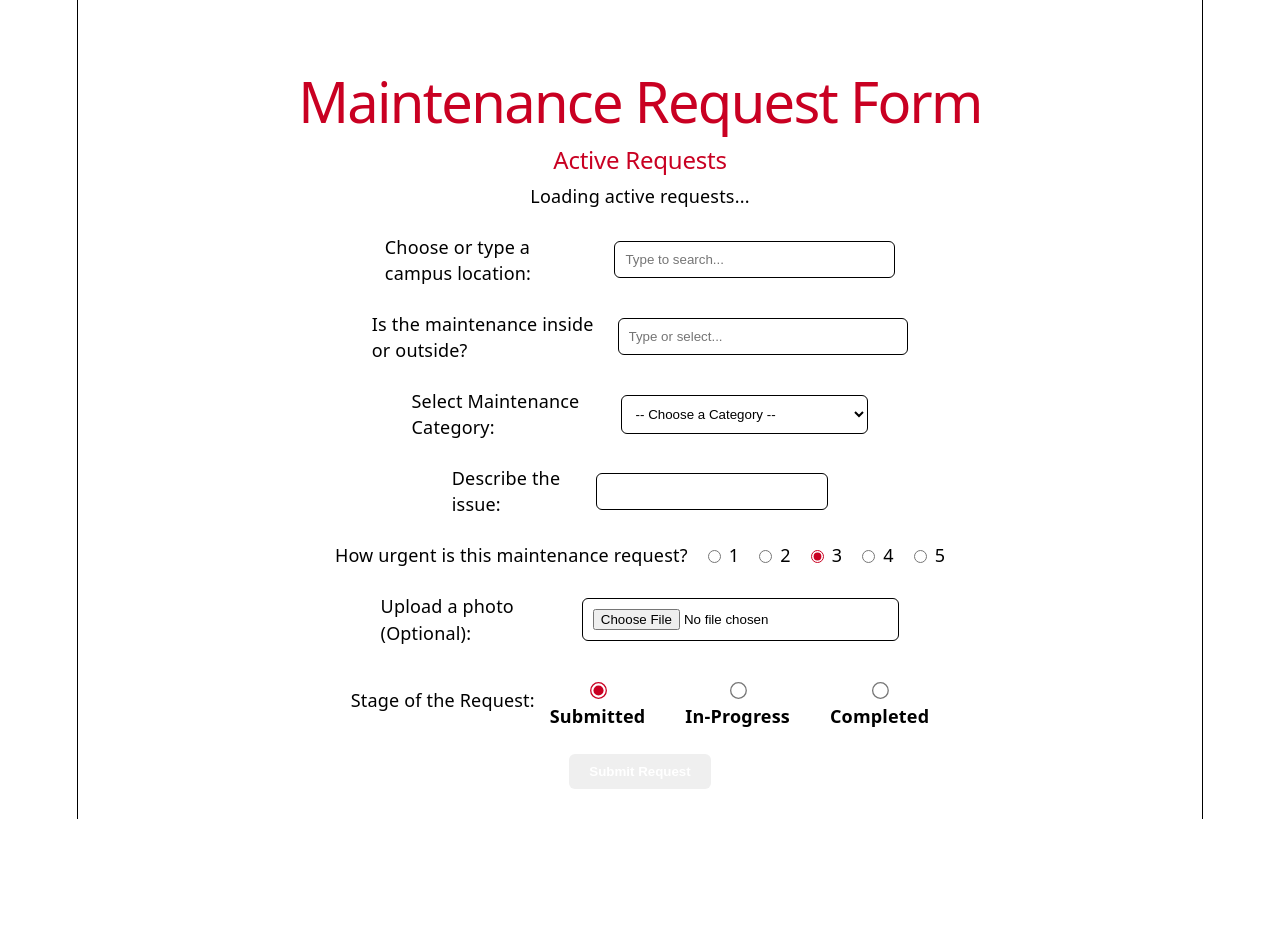
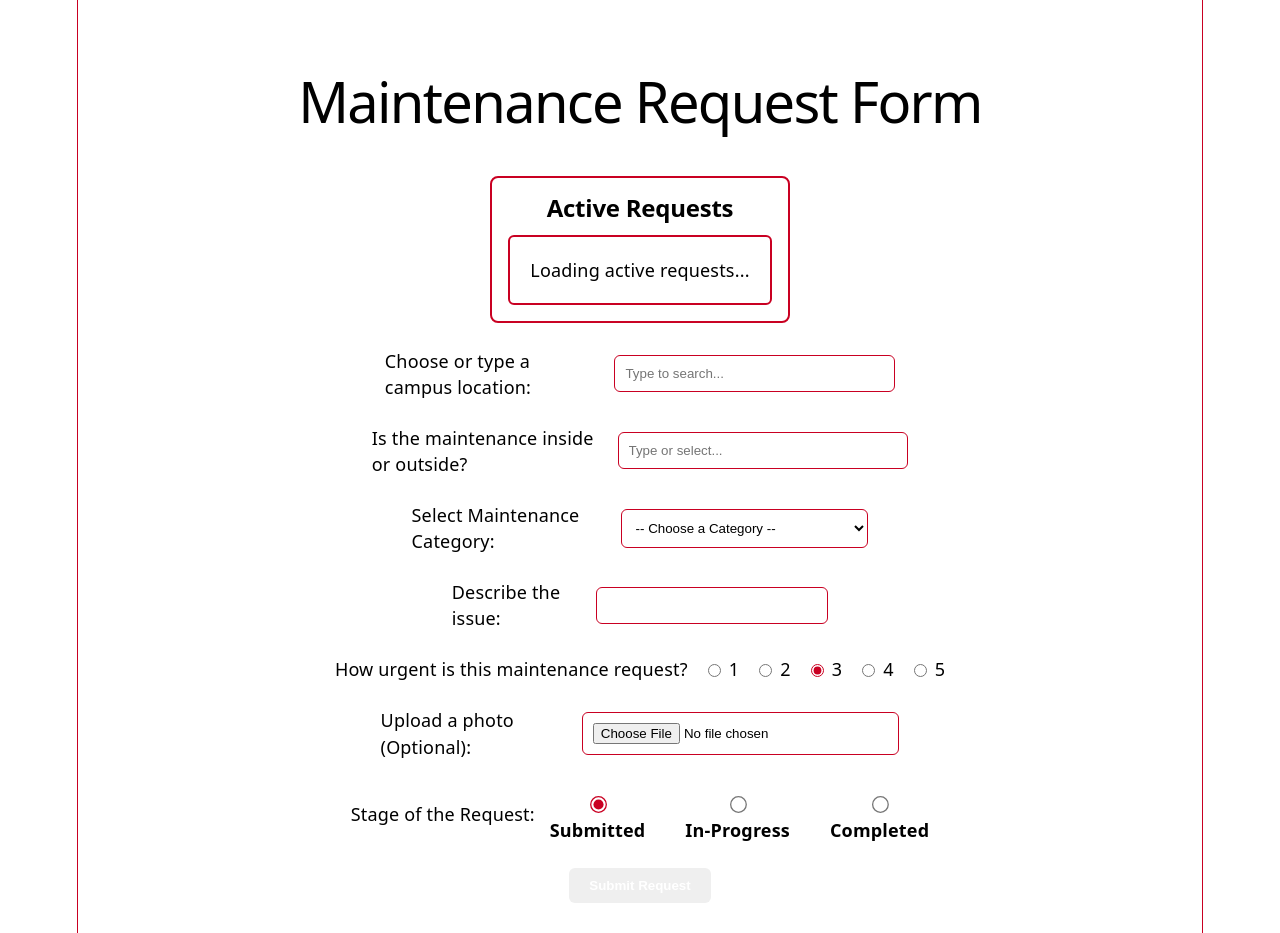
Before and after one commit to UnknownPhys6/CIS-083-Maintenance-Request-App, a React (Vite) app in the folder frontend/: page /maintenance in a window 1280 px wide. Before the commit the page ends 819 px from the top, so only its background shows below. Built offline with nearby package versions, Linux system fonts and the light colour scheme.

Commit message:
Update index.css
changed color scheme to light and added CSS for scroll box

```diff
--- a/frontend/src/index.css
+++ b/frontend/src/index.css
@@ -31,11 +31,11 @@
   }
 }
 
-@media (prefers-color-scheme: dark) {
+@media (prefers-color-scheme: light) {
   :root {
-    --text: #FFFFFF;
-    --text-h: #ffffff;
-    --bg: #000000;
+    --text: #000000;
+    --text-h: #000000;
+    --bg: #ffffff;
     --border: #C90022;
     --code-bg: #111111;
     --accent: #C90022;
@@ -235,3 +235,41 @@ input[type="radio"]:checked {
     gap: 20px;
   }
 }
+
+.active-requests-container {
+  margin-top: 30px;
+  padding: 16px;
+  border: 2px solid var(--border);
+  background: var(--bg);
+  color: var(--text);
+  border-radius: 8px;
+}
+
+.active-requests-container h2 {
+  margin-bottom: 12px;
+  color: var(--text-h); /* red heading */
+  font-weight: 700;
+}
+
+.active-requests-scroll {
+  max-height: 250px;
+  overflow-y: auto;
+  border: 2px solid var(--border);
+  background: #ffffff;
+  padding: 12px;
+  border-radius: 6px;
+  box-shadow: var(--shadow);
+}
+
+.active-requests-scroll p,
+.active-requests-scroll div {
+  padding: 8px;
+  margin-bottom: 8px;
+  border-bottom: 1px solid var(--border);
+}
+
+.active-requests-scroll p:last-child,
+.active-requests-scroll div:last-child {
+  margin-bottom: 0;
+  border-bottom: none;
+}
```
